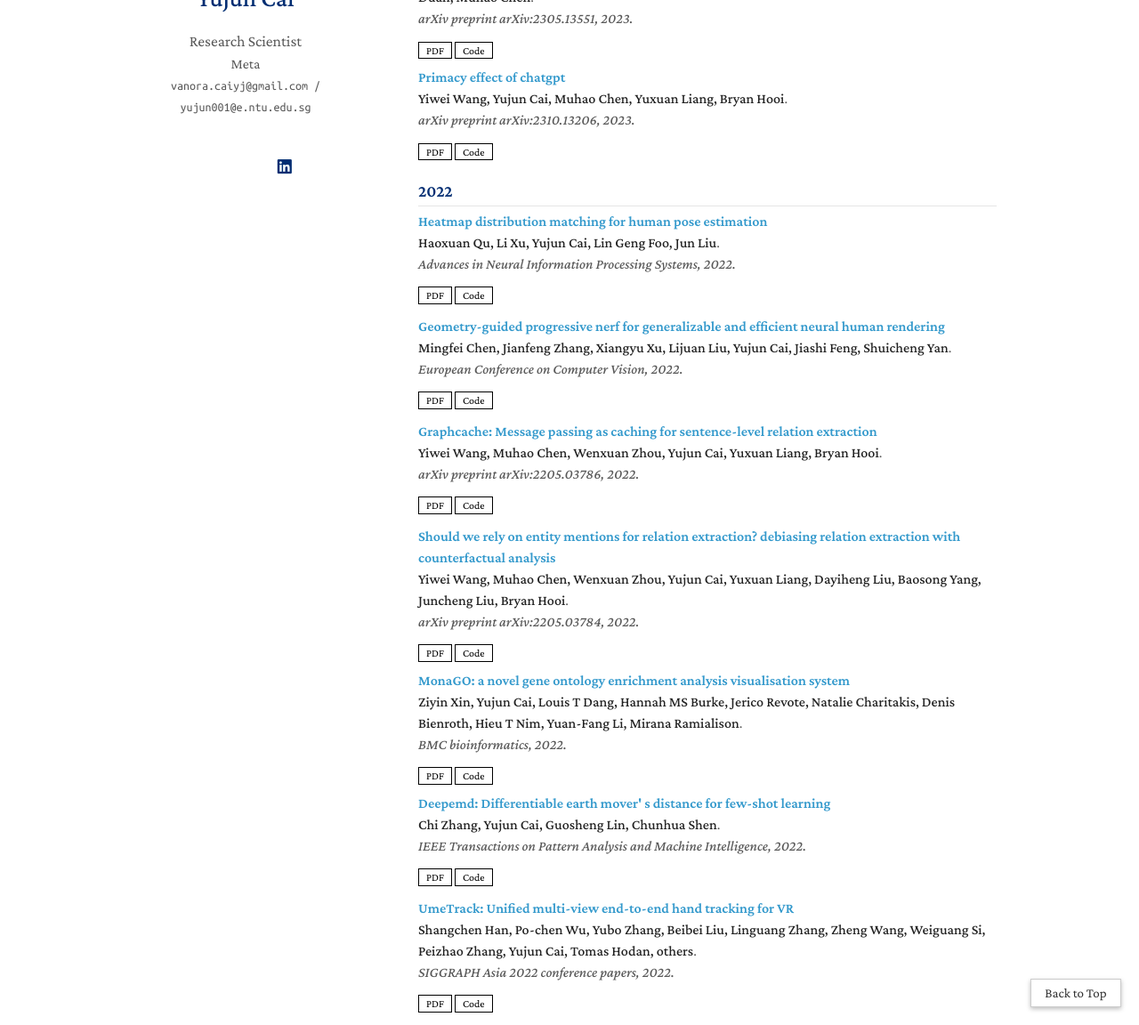
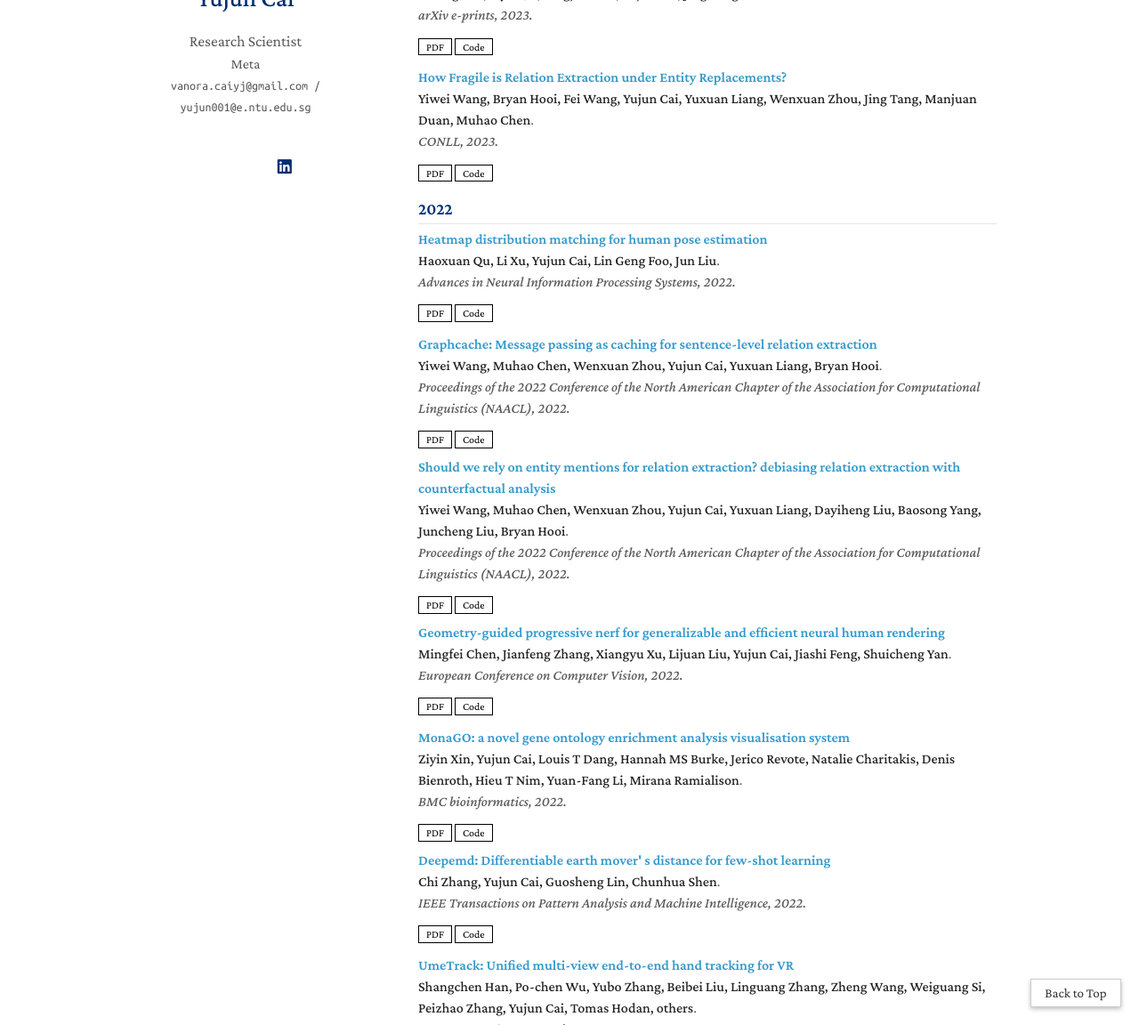
Before and after one commit to vanoracai/vanoracai.github.io, a Jekyll site: the page built from index.md, in a window 1280 px wide and 1400 px high, scrolled down 1633 px, cut to the strip 248-1400 px from the top of the window. Shown: the whole strip at 89% size. Built offline with Jekyll 4.4.1, drawn with Linux system fonts in a browser that asks for light colours; nearby versions of some CDN libraries; a style sheet for code colours, icons or effects is not loaded; our own code applies the rules of GitHub Pages for plain Markdown files; some of the changed text lies outside the part shown.

Commit message:
Update output_file.md

```diff
--- a/_includes/output_file.md
+++ b/_includes/output_file.md
@@ -3,6 +3,20 @@
 <div class="publications">
 <ol class="bibliography">
 <h3 style="margin-top: 20px; margin-bottom: 5px;">2024</h3><hr style="margin-bottom: 5px;">
+<li>
+<div class="pub-row" style="display: flex; align-items: center;">
+  <div class="text-container" style="flex: 1; display: flex; flex-direction: column; justify-content: center;">
+      <div class="title"><a href="https://arxiv.org/abs/2405.15196">DisC-GS: Discontinuity-aware Gaussian Splatting</a></div>
+      <div class="author"><strong>Haoxuan Qu, Zhuoling Li, Hossein Rahmani, Yujun Cai, Jun Liu</strong>.</div>
+      <div class="periodical"><em>Advances in Neural Information Processing Systems, 2024.</em></div>
+      <div class="links" style="margin-top: 10px;">
+        <a href="https://arxiv.org/abs/2405.15196" class="btn btn-sm z-depth-0" role="button" target="_blank" style="font-size:12px;">PDF</a>
+        <a href="#" class="btn btn-sm z-depth-0" role="button" target="_blank" style="font-size:12px;">Code</a>
+      </div>
+  </div>
+</div>
+</li>
+
 <li>
 <div class="pub-row" style="display: flex; align-items: center;">
   <div class="text-container" style="flex: 1; display: flex; flex-direction: column; justify-content: center;">
@@ -49,24 +63,10 @@
 <div class="pub-row" style="display: flex; align-items: center;">
   <div class="text-container" style="flex: 1; display: flex; flex-direction: column; justify-content: center;">
       <div class="title"><a href="https://doi.org/10.1145/3613904.3642702">STMG: A Machine Learning Microgesture Recognition System for Supporting Thumb-Based VR/AR Input</a></div>
-      <div class="author"><strong>Kenrick Kin, Chengde Wan, Ken Koh, Andrei Marin, Necati Cihan Camg{\"o}z, Yubo Zhang, Yujun Cai, Fedor Kovalev, Moshe Ben-Zacharia, Shannon Hoople, others</strong>.</div>
+      <div class="author"><strong>Kenrick Kin, Chengde Wan, Ken Koh, Andrei Marin, Necati Cihan Camgoz, Yubo Zhang, Yujun Cai, Fedor Kovalev, Moshe Ben-Zacharia, Shannon Hoople, others</strong>.</div>
       <div class="periodical"><em>Proceedings of the CHI Conference on Human Factors in Computing Systems, 2024.</em></div>
       <div class="links" style="margin-top: 10px;">
         <a href="https://doi.org/10.1145/3613904.3642702" class="btn btn-sm z-depth-0" role="button" target="_blank" style="font-size:12px;">PDF</a>
-        <a href="#" class="btn btn-sm z-depth-0" role="button" target="_blank" style="font-size:12px;">Code</a>
-      </div>
-  </div>
-</div>
-</li>
-
-<li>
-<div class="pub-row" style="display: flex; align-items: center;">
-  <div class="text-container" style="flex: 1; display: flex; flex-direction: column; justify-content: center;">
-      <div class="title"><a href="https://arxiv.org/abs/2405.15196">DisC-GS: Discontinuity-aware Gaussian Splatting</a></div>
-      <div class="author"><strong>Haoxuan Qu, Zhuoling Li, Hossein Rahmani, Yujun Cai, Jun Liu</strong>.</div>
-      <div class="periodical"><em>arXiv preprint arXiv:2405.15196, 2024.</em></div>
-      <div class="links" style="margin-top: 10px;">
-        <a href="https://arxiv.org/abs/2405.15196" class="btn btn-sm z-depth-0" role="button" target="_blank" style="font-size:12px;">PDF</a>
         <a href="#" class="btn btn-sm z-depth-0" role="button" target="_blank" style="font-size:12px;">Code</a>
       </div>
   </div>
@@ -109,6 +109,20 @@
       <div class="periodical"><em>Advances in Neural Information Processing Systems, 2023.</em></div>
       <div class="links" style="margin-top: 10px;">
         <a href="#" class="btn btn-sm z-depth-0" role="button" target="_blank" style="font-size:12px;">PDF</a>
+        <a href="#" class="btn btn-sm z-depth-0" role="button" target="_blank" style="font-size:12px;">Code</a>
+      </div>
+  </div>
+</div>
+</li>
+
+<li>
+<div class="pub-row" style="display: flex; align-items: center;">
+  <div class="text-container" style="flex: 1; display: flex; flex-direction: column; justify-content: center;">
+      <div class="title"><a href="https://arxiv.org/abs/2310.13206">Primacy effect of chatgpt</a></div>
+      <div class="author"><strong>Yiwei Wang, Yujun Cai, Muhao Chen, Yuxuan Liang, Bryan Hooi</strong>.</div>
+      <div class="periodical"><em>Proceedings of the 2023 Conference on Empirical Methods in Natural Language Processing (EMNLP), 2023.</em></div>
+      <div class="links" style="margin-top: 10px;">
+        <a href="https://arxiv.org/abs/2310.13206" class="btn btn-sm z-depth-0" role="button" target="_blank" style="font-size:12px;">PDF</a>
         <a href="#" class="btn btn-sm z-depth-0" role="button" target="_blank" style="font-size:12px;">Code</a>
       </div>
   </div>
@@ -162,23 +176,9 @@
   <div class="text-container" style="flex: 1; display: flex; flex-direction: column; justify-content: center;">
       <div class="title"><a href="https://arxiv.org/abs/2305.13551">How Fragile is Relation Extraction under Entity Replacements?</a></div>
       <div class="author"><strong>Yiwei Wang, Bryan Hooi, Fei Wang, Yujun Cai, Yuxuan Liang, Wenxuan Zhou, Jing Tang, Manjuan Duan, Muhao Chen</strong>.</div>
-      <div class="periodical"><em>arXiv preprint arXiv:2305.13551, 2023.</em></div>
+      <div class="periodical"><em>CONLL, 2023.</em></div>
       <div class="links" style="margin-top: 10px;">
         <a href="https://arxiv.org/abs/2305.13551" class="btn btn-sm z-depth-0" role="button" target="_blank" style="font-size:12px;">PDF</a>
-        <a href="#" class="btn btn-sm z-depth-0" role="button" target="_blank" style="font-size:12px;">Code</a>
-      </div>
-  </div>
-</div>
-</li>
-
-<li>
-<div class="pub-row" style="display: flex; align-items: center;">
-  <div class="text-container" style="flex: 1; display: flex; flex-direction: column; justify-content: center;">
-      <div class="title"><a href="https://arxiv.org/abs/2310.13206">Primacy effect of chatgpt</a></div>
-      <div class="author"><strong>Yiwei Wang, Yujun Cai, Muhao Chen, Yuxuan Liang, Bryan Hooi</strong>.</div>
-      <div class="periodical"><em>arXiv preprint arXiv:2310.13206, 2023.</em></div>
-      <div class="links" style="margin-top: 10px;">
-        <a href="https://arxiv.org/abs/2310.13206" class="btn btn-sm z-depth-0" role="button" target="_blank" style="font-size:12px;">PDF</a>
         <a href="#" class="btn btn-sm z-depth-0" role="button" target="_blank" style="font-size:12px;">Code</a>
       </div>
   </div>
@@ -202,23 +202,9 @@
 <li>
 <div class="pub-row" style="display: flex; align-items: center;">
   <div class="text-container" style="flex: 1; display: flex; flex-direction: column; justify-content: center;">
-      <div class="title"><a href="https://doi.org/10.1007/978-3-031-20050-2\_14">Geometry-guided progressive nerf for generalizable and efficient neural human rendering</a></div>
-      <div class="author"><strong>Mingfei Chen, Jianfeng Zhang, Xiangyu Xu, Lijuan Liu, Yujun Cai, Jiashi Feng, Shuicheng Yan</strong>.</div>
-      <div class="periodical"><em>European Conference on Computer Vision, 2022.</em></div>
-      <div class="links" style="margin-top: 10px;">
-        <a href="https://doi.org/10.1007/978-3-031-20050-2\_14" class="btn btn-sm z-depth-0" role="button" target="_blank" style="font-size:12px;">PDF</a>
-        <a href="#" class="btn btn-sm z-depth-0" role="button" target="_blank" style="font-size:12px;">Code</a>
-      </div>
-  </div>
-</div>
-</li>
-
-<li>
-<div class="pub-row" style="display: flex; align-items: center;">
-  <div class="text-container" style="flex: 1; display: flex; flex-direction: column; justify-content: center;">
       <div class="title"><a href="https://arxiv.org/abs/2205.03786">Graphcache: Message passing as caching for sentence-level relation extraction</a></div>
       <div class="author"><strong>Yiwei Wang, Muhao Chen, Wenxuan Zhou, Yujun Cai, Yuxuan Liang, Bryan Hooi</strong>.</div>
-      <div class="periodical"><em>arXiv preprint arXiv:2205.03786, 2022.</em></div>
+      <div class="periodical"><em>Proceedings of the 2022 Conference of the North American Chapter of the Association for Computational Linguistics (NAACL), 2022.</em></div>
       <div class="links" style="margin-top: 10px;">
         <a href="https://arxiv.org/abs/2205.03786" class="btn btn-sm z-depth-0" role="button" target="_blank" style="font-size:12px;">PDF</a>
         <a href="#" class="btn btn-sm z-depth-0" role="button" target="_blank" style="font-size:12px;">Code</a>
@@ -232,9 +218,23 @@
   <div class="text-container" style="flex: 1; display: flex; flex-direction: column; justify-content: center;">
       <div class="title"><a href="https://arxiv.org/abs/2205.03784">Should we rely on entity mentions for relation extraction? debiasing relation extraction with counterfactual analysis</a></div>
       <div class="author"><strong>Yiwei Wang, Muhao Chen, Wenxuan Zhou, Yujun Cai, Yuxuan Liang, Dayiheng Liu, Baosong Yang, Juncheng Liu, Bryan Hooi</strong>.</div>
-      <div class="periodical"><em>arXiv preprint arXiv:2205.03784, 2022.</em></div>
+      <div class="periodical"><em>Proceedings of the 2022 Conference of the North American Chapter of the Association for Computational Linguistics (NAACL), 2022.</em></div>
       <div class="links" style="margin-top: 10px;">
         <a href="https://arxiv.org/abs/2205.03784" class="btn btn-sm z-depth-0" role="button" target="_blank" style="font-size:12px;">PDF</a>
+        <a href="#" class="btn btn-sm z-depth-0" role="button" target="_blank" style="font-size:12px;">Code</a>
+      </div>
+  </div>
+</div>
+</li>
+
+<li>
+<div class="pub-row" style="display: flex; align-items: center;">
+  <div class="text-container" style="flex: 1; display: flex; flex-direction: column; justify-content: center;">
+      <div class="title"><a href="https://doi.org/10.1007/978-3-031-20050-2\_14">Geometry-guided progressive nerf for generalizable and efficient neural human rendering</a></div>
+      <div class="author"><strong>Mingfei Chen, Jianfeng Zhang, Xiangyu Xu, Lijuan Liu, Yujun Cai, Jiashi Feng, Shuicheng Yan</strong>.</div>
+      <div class="periodical"><em>European Conference on Computer Vision, 2022.</em></div>
+      <div class="links" style="margin-top: 10px;">
+        <a href="https://doi.org/10.1007/978-3-031-20050-2\_14" class="btn btn-sm z-depth-0" role="button" target="_blank" style="font-size:12px;">PDF</a>
         <a href="#" class="btn btn-sm z-depth-0" role="button" target="_blank" style="font-size:12px;">Code</a>
       </div>
   </div>
@@ -342,20 +342,6 @@
 <li>
 <div class="pub-row" style="display: flex; align-items: center;">
   <div class="text-container" style="flex: 1; display: flex; flex-direction: column; justify-content: center;">
-      <div class="title"><a href="https://arxiv.org/abs/2111.04076">Direct multi-view multi-person 3d pose estimation</a></div>
-      <div class="author"><strong>Tao Wang, Jianfeng Zhang, Yujun Cai, Shuicheng Yan, Jiashi Feng</strong>.</div>
-      <div class="periodical"><em>arXiv preprint arXiv:2111.04076, 2021.</em></div>
-      <div class="links" style="margin-top: 10px;">
-        <a href="https://arxiv.org/abs/2111.04076" class="btn btn-sm z-depth-0" role="button" target="_blank" style="font-size:12px;">PDF</a>
-        <a href="#" class="btn btn-sm z-depth-0" role="button" target="_blank" style="font-size:12px;">Code</a>
-      </div>
-  </div>
-</div>
-</li>
-
-<li>
-<div class="pub-row" style="display: flex; align-items: center;">
-  <div class="text-container" style="flex: 1; display: flex; flex-direction: column; justify-content: center;">
       <div class="title"><a href="https://arxiv.org/abs/2112.00499">Structure-aware label smoothing for graph neural networks</a></div>
       <div class="author"><strong>Yiwei Wang, Yujun Cai, Yuxuan Liang, Wei Wang, Henghui Ding, Muhao Chen, Jing Tang, Bryan Hooi</strong>.</div>
       <div class="periodical"><em>arXiv preprint arXiv:2112.00499, 2021.</em></div>
@@ -372,7 +358,7 @@
   <div class="text-container" style="flex: 1; display: flex; flex-direction: column; justify-content: center;">
       <div class="title"><a href="https://arxiv.org/abs/2112.09845">Time-aware neighbor sampling for temporal graph networks</a></div>
       <div class="author"><strong>Yiwei Wang, Yujun Cai, Yuxuan Liang, Henghui Ding, Changhu Wang, Bryan Hooi</strong>.</div>
-      <div class="periodical"><em>arXiv preprint arXiv:2112.09845, 2021.</em></div>
+      <div class="periodical"><em>The 2022 International Joint Conference on Neural Networks (IJCNN), 2021.</em></div>
       <div class="links" style="margin-top: 10px;">
         <a href="https://arxiv.org/abs/2112.09845" class="btn btn-sm z-depth-0" role="button" target="_blank" style="font-size:12px;">PDF</a>
         <a href="#" class="btn btn-sm z-depth-0" role="button" target="_blank" style="font-size:12px;">Code</a>
```
